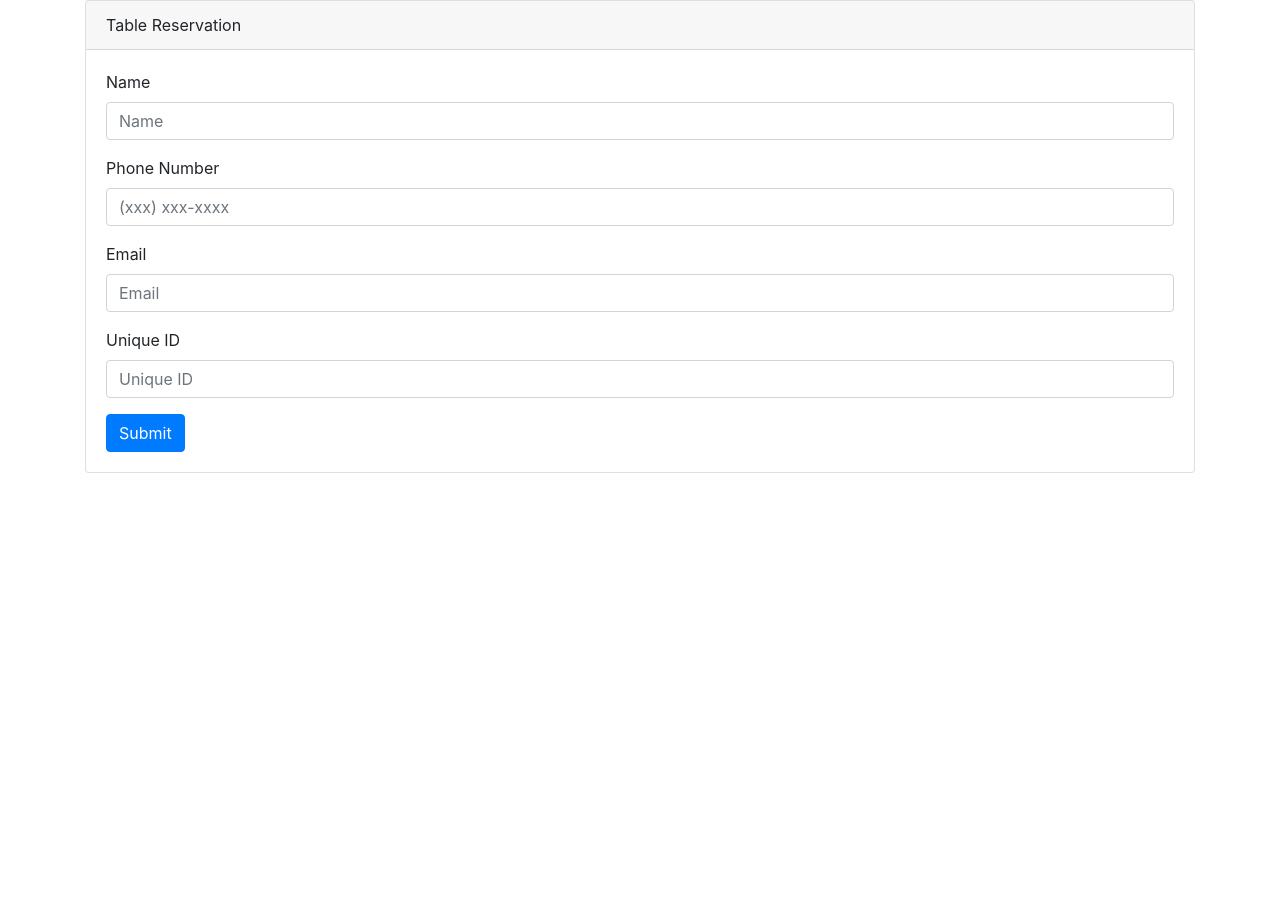
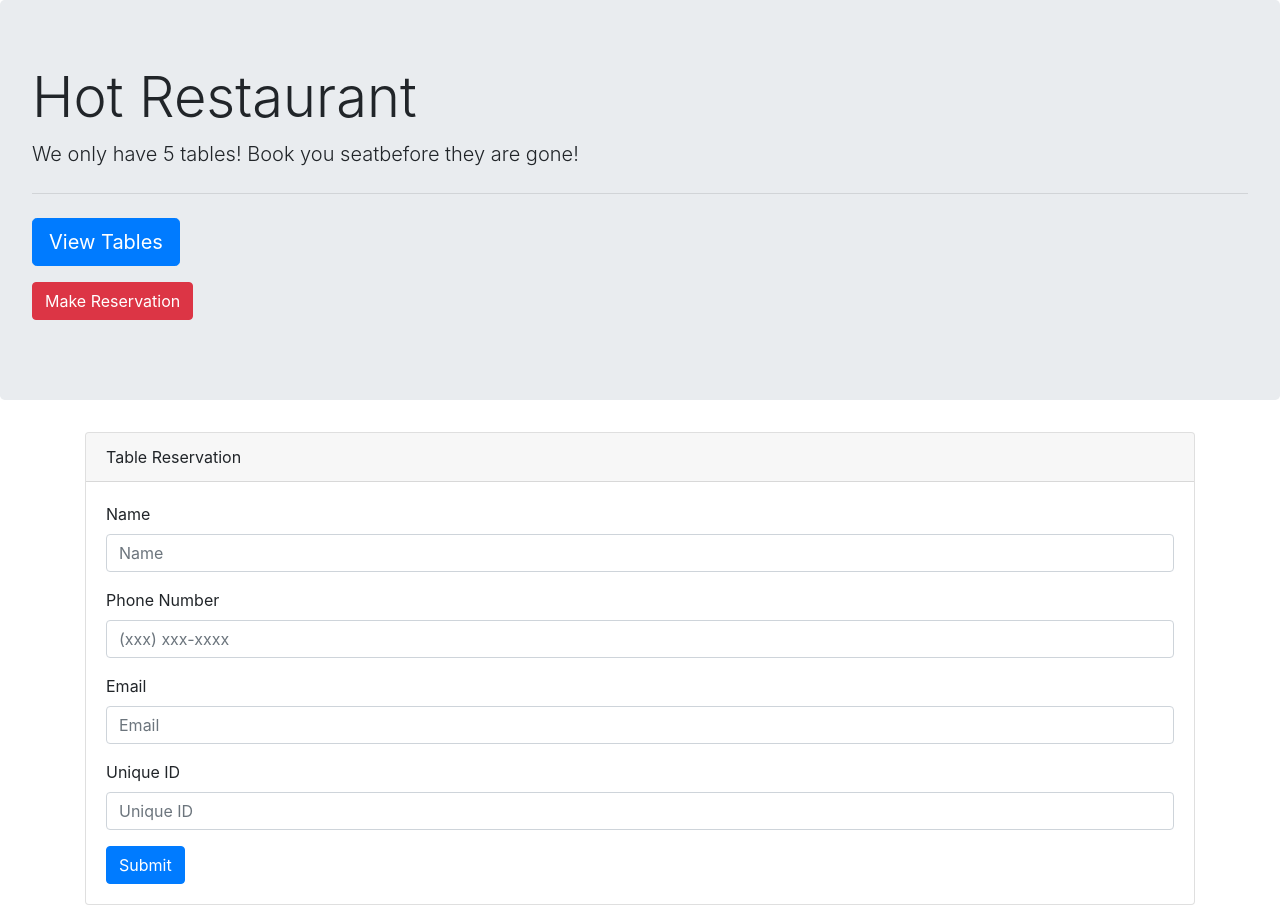
Before and after one commit to mesmerizingYeti/hot-restaurant, a website: page app/public/reservation.html in a window 1280 px wide. Before the commit the page ends 800 px from the top, so only its background shows below. Drawn offline with nearby package versions, Linux system fonts and the light colour scheme.

Commit message:
Added jumbotron to reservation

```diff
--- a/reservation.html
+++ b/app/public/reservation.html
@@ -7,6 +7,17 @@
     <title>Document</title>
 </head>
 <body>
+    <div class="jumbotron">
+        <h1 class="display-4">Hot Restaurant</h1>
+        <p class="lead">We only have 5 tables! Book you seatbefore they are gone!</p>
+        <hr class="my-4">
+        <p class="lead">
+          <a class="btn btn-primary btn-lg" href="#" role="button">View Tables</a>
+          <p class="lead">
+              <a class="btn btn-danger" href="#" role="button">Make Reservation</a>
+        </p>
+      </div>
+
     <div class="container">
     <div class="row">
         <div class="col-lg-12">
```
